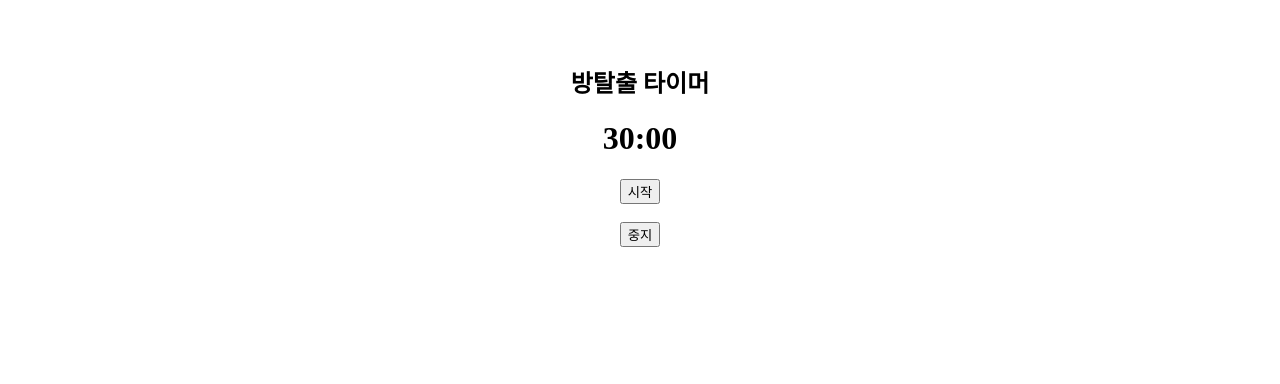
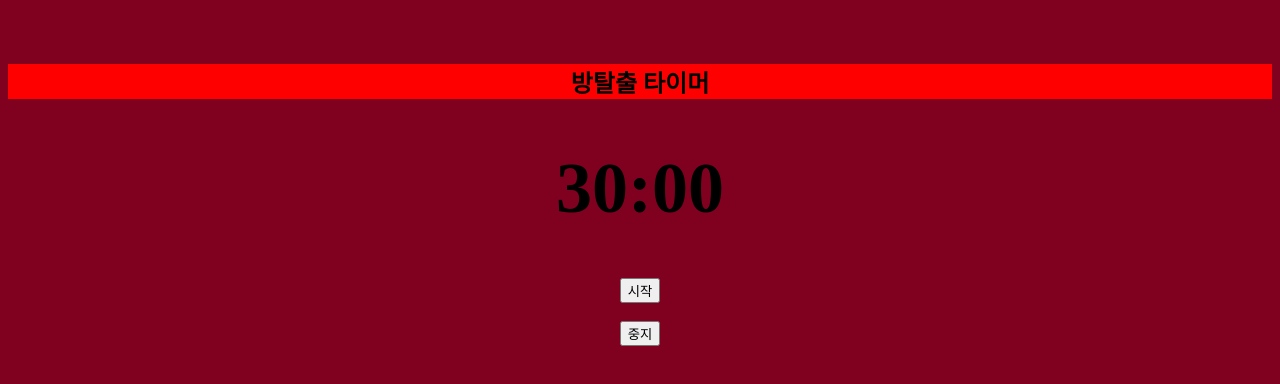
Before and after one commit to gmb9817/doorescape, a plain HTML site: page index.html in a window 1280 px wide. Drawn offline with Linux system fonts and the light colour scheme.

Commit message:
Update index.html

```diff
--- a/index.html
+++ b/index.html
@@ -3,14 +3,17 @@
 <head>
 <title></title>
 <style>
-	body{
-		background-image:url();
+body{
+	background-color:#800020;
+	h1{
+		font-size:72px;
 	}
+}
 </style>
 </head>
 <body>
 <br><br>
-<div align="center"><h2>방탈출 타이머</h2></div>
+<div align="center" style="background-color:red"><h2>방탈출 타이머</h2></div>
 <div id="le" align="center"><h1>30:00</h1></div>
 <div align="center"><button onclick="st()">시작</button></div>
 <br>
@@ -29,7 +32,7 @@ function ed(){
 	k=prompt("비밀번호","대전문정중학교");
 	if(k==="8901"){
 		clearInterval(id);
-		time+=3;
+		time+=2;
 		alert(`축하합니다!! ${Math.floor(time/60)}:${time%60}시간 남기고 끝냈습니다!!`);
 	}
 	else{
```
